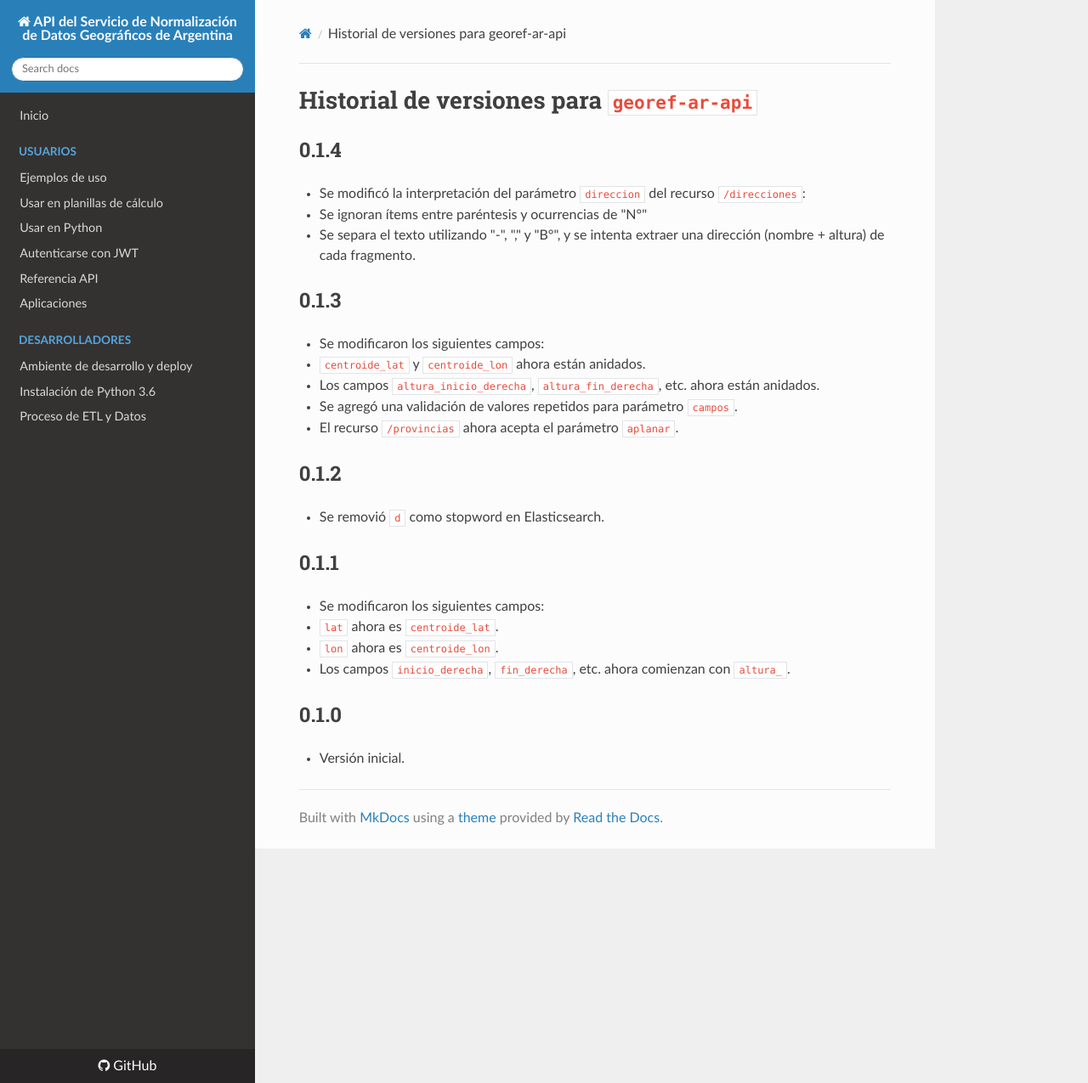
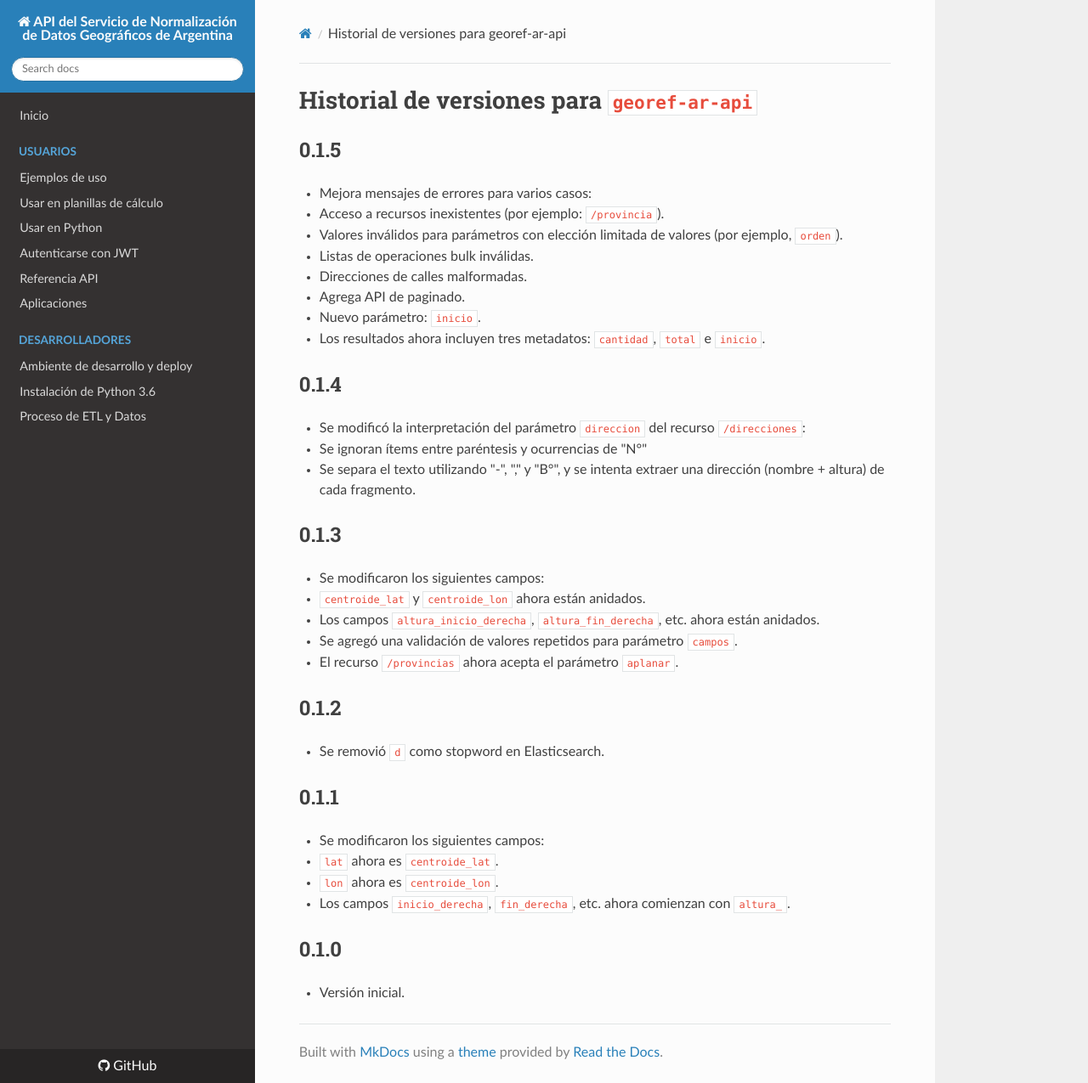
Before and after one commit to datosgobar/georef-ar-api, an MkDocs documentation site: the page built from docs/history.md, in a window 1280 px wide and 1275 px high. Shown: the whole window at 85% size. Built offline with MkDocs 1.6.1, drawn with Linux system fonts in a browser that asks for light colours; nearby versions of some CDN libraries.

Commit message:
Actualiza archivo history.md.

```diff
--- a/docs/history.md
+++ b/docs/history.md
@@ -1,4 +1,14 @@
 # Historial de versiones para `georef-ar-api`
+
+## 0.1.5
+- Mejora mensajes de errores para varios casos:
+  - Acceso a recursos inexistentes (por ejemplo: `/provincia`).
+  - Valores inválidos para parámetros con elección limitada de valores (por ejemplo, `orden`).
+  - Listas de operaciones bulk inválidas.
+  - Direcciones de calles malformadas.
+- Agrega API de paginado.
+  - Nuevo parámetro: `inicio`.
+  - Los resultados ahora incluyen tres metadatos: `cantidad`, `total` e `inicio`.
 
 ## 0.1.4
 - Se modificó la interpretación del parámetro `direccion` del recurso `/direcciones`:
```
